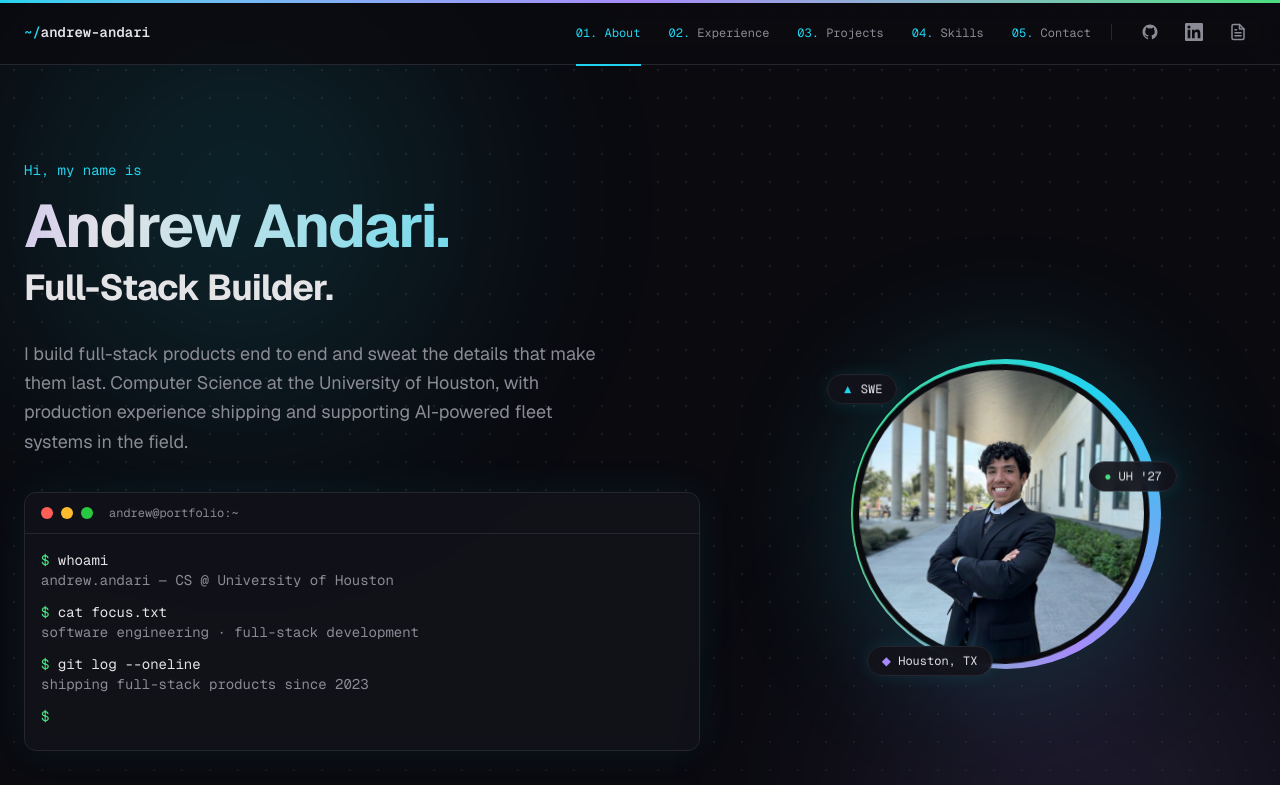
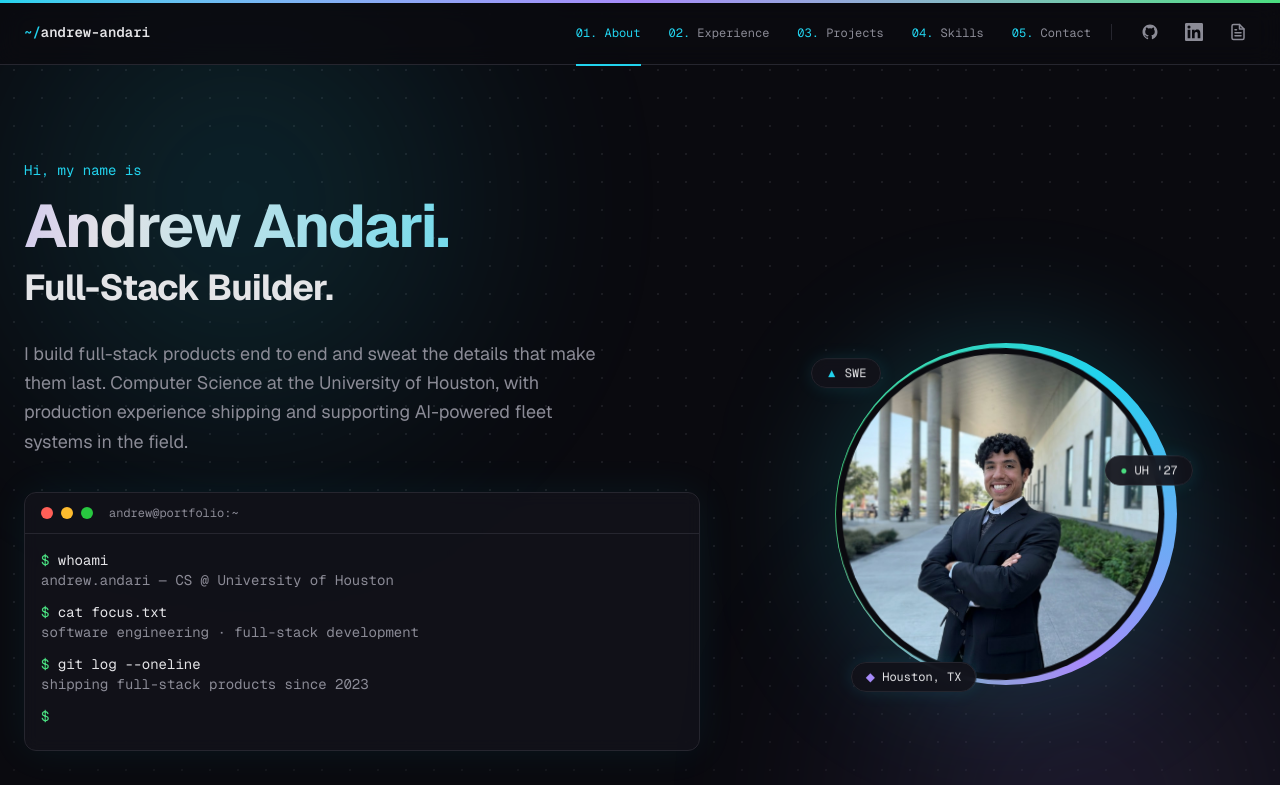
Before and after one commit to wynetyme/portfolio, a Next.js app: page / in a window 1280 px wide. Shown: the top 785 px of the page. Built offline with nearby package versions, Linux system fonts and the light colour scheme.

Commit message:
Restore full-quality hero portrait PNG and grow it ~10%
Replace the compressed 800px JPEG with the original 1024px PNG
(served unoptimized to avoid re-encoding), and bump the portrait
display size back by about 10%.

Co-authored-by: wynetyme <wynetyme@users.noreply.github.com>

```diff
--- a/app/layout.tsx
+++ b/app/layout.tsx
@@ -29,7 +29,7 @@ export const metadata: Metadata = {
     description:
       "Computer Science student at the University of Houston building full-stack products. Targeting Software Engineering roles.",
     type: "website",
-    images: ["/profile.jpg"],
+    images: ["/profile.png"],
   },
 };
 
--- a/components/sections/Hero.tsx
+++ b/components/sections/Hero.tsx
@@ -275,20 +275,21 @@ export default function Hero() {
                   <img
                     src="/coin-egg.gif"
                     alt="Easter egg animation"
-                    width={288}
-                    height={288}
+                    width={320}
+                    height={320}
                     draggable={false}
-                    className="pointer-events-none h-50 w-50 select-none rounded-full object-cover sm:h-64 sm:w-64 lg:h-72 lg:w-72"
+                    className="pointer-events-none h-56 w-56 select-none rounded-full object-cover sm:h-72 sm:w-72 lg:h-80 lg:w-80"
                   />
                 ) : (
                   <Image
-                    src="/profile.jpg"
+                    src="/profile.png"
                     alt="Portrait of Andrew Andari"
-                    width={288}
-                    height={288}
+                    width={320}
+                    height={320}
                     priority
+                    unoptimized
                     draggable={false}
-                    className="pointer-events-none h-50 w-50 select-none rounded-full object-cover sm:h-64 sm:w-64 lg:h-72 lg:w-72"
+                    className="pointer-events-none h-56 w-56 select-none rounded-full object-cover sm:h-72 sm:w-72 lg:h-80 lg:w-80"
                   />
                 )}
               </motion.div>
```
Also changed, not shown: public/profile.jpg (deleted), public/profile.png (added).
